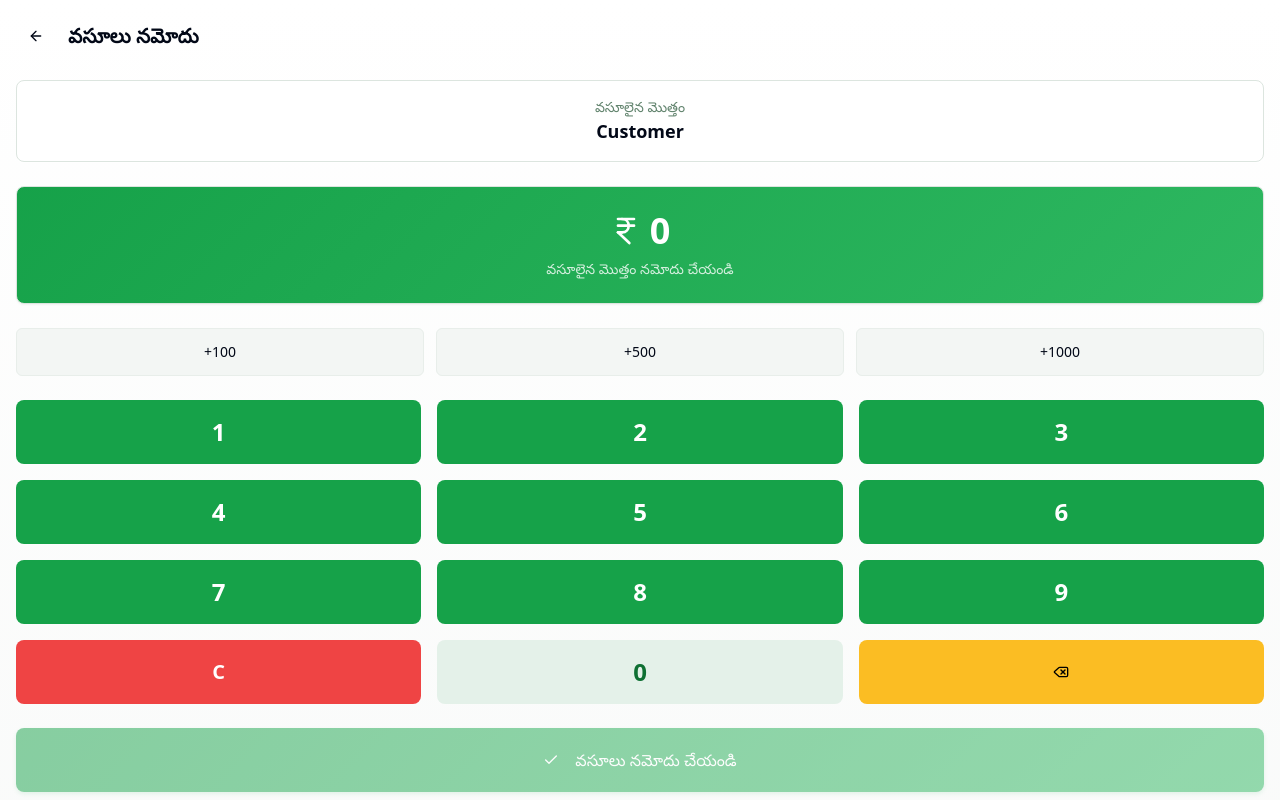
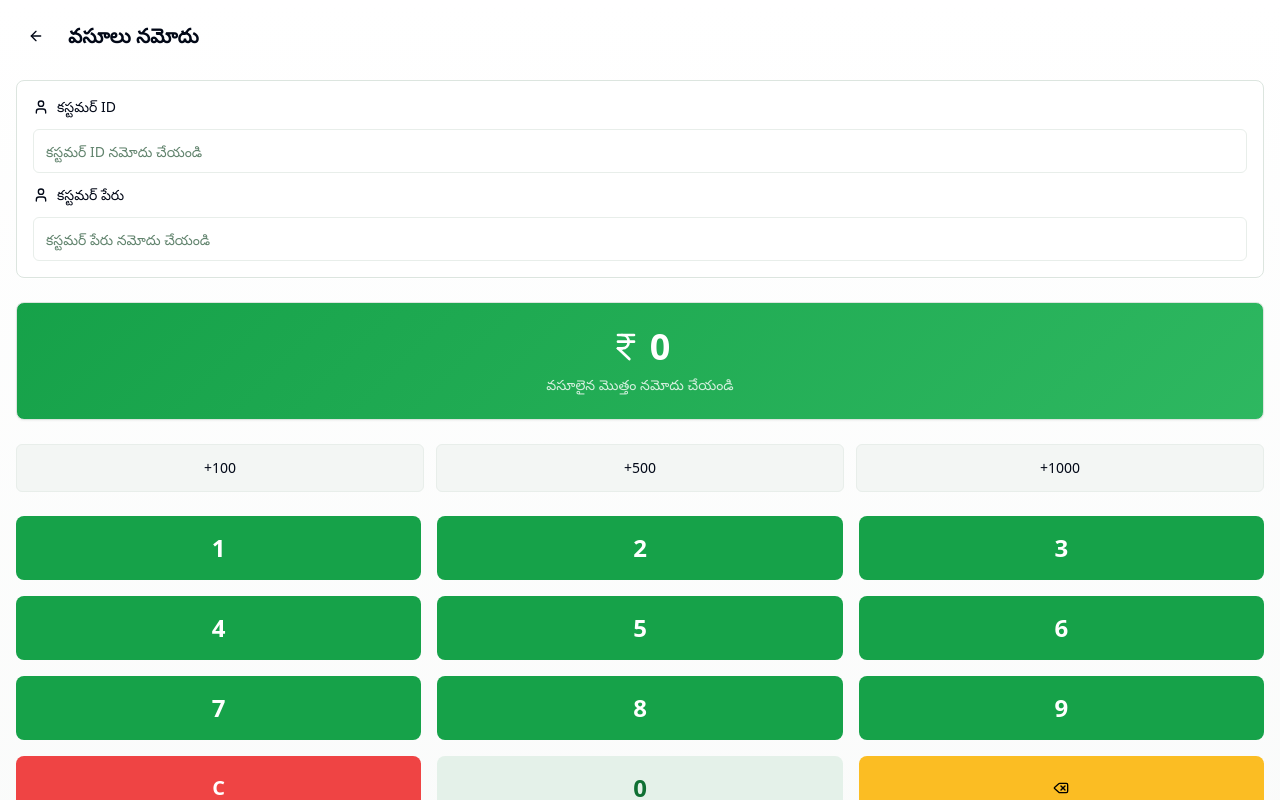
Before and after one commit to mallidiadireddy9999-crypto/jama-daily-collections, a React (Vite) app: page / in a window 1280 px wide. Both pictures are taken after a click on the button "వసూలు నమోదు చేయండి". Shown: the top 800 px of the page. Built offline with nearby package versions, Linux system fonts and the light colour scheme.

Commit message:
Add customer ID to keypad
Add customer ID selection to the keypad for recording collections.

```diff
--- a/src/components/Dashboard.tsx
+++ b/src/components/Dashboard.tsx
@@ -58,7 +58,8 @@ const Dashboard = () => {
     });
   };
 
-  const handlePaymentConfirm = (amount: number) => {
+  const handlePaymentConfirm = (amount: number, customerId: string, customerName: string) => {
+    setSelectedCustomer(customerName);
     // Update stats with received amount
     setTodayStats(prev => ({
       ...prev,
@@ -69,7 +70,7 @@ const Dashboard = () => {
     // Show success toast
     toast({
       title: "వసూలు విజయవంతంగా నమోదు చేయబడింది! ✅",
-      description: `${selectedCustomer} నుండి ₹${amount.toLocaleString()} వసూలైంది`,
+      description: `${customerName} (ID: ${customerId}) నుండి ₹${amount.toLocaleString()} వసూలైంది`,
       duration: 3000,
     });
 
--- a/src/components/PaymentKeypad.tsx
+++ b/src/components/PaymentKeypad.tsx
@@ -1,16 +1,20 @@
 import { useState } from 'react';
 import { Card } from "@/components/ui/card";
 import { Button } from "@/components/ui/button";
-import { ArrowLeft, Check, Mic, Delete, IndianRupee } from "lucide-react";
+import { Input } from "@/components/ui/input";
+import { Label } from "@/components/ui/label";
+import { ArrowLeft, Check, Mic, Delete, IndianRupee, User } from "lucide-react";
 
 interface PaymentKeypadProps {
   onBack: () => void;
-  onConfirm: (amount: number) => void;
+  onConfirm: (amount: number, customerId: string, customerName: string) => void;
   customerName?: string;
 }
 
 const PaymentKeypad = ({ onBack, onConfirm, customerName = "Customer" }: PaymentKeypadProps) => {
   const [amount, setAmount] = useState('');
+  const [customerId, setCustomerId] = useState('');
+  const [selectedCustomerName, setSelectedCustomerName] = useState('');
 
   const quickAmounts = [100, 500, 1000];
 
@@ -35,8 +39,8 @@ const PaymentKeypad = ({ onBack, onConfirm, customerName = "Customer" }: Payment
 
   const handleConfirm = () => {
     const finalAmount = parseInt(amount) || 0;
-    if (finalAmount > 0) {
-      onConfirm(finalAmount);
+    if (finalAmount > 0 && customerId.trim() && selectedCustomerName.trim()) {
+      onConfirm(finalAmount, customerId.trim(), selectedCustomerName.trim());
     }
   };
 
@@ -57,11 +61,42 @@ const PaymentKeypad = ({ onBack, onConfirm, customerName = "Customer" }: Payment
         </div>
       </div>
 
+      {/* Customer Selection */}
+      <Card className="p-4 shadow-card">
+        <div className="space-y-3">
+          <Label htmlFor="customerId" className="flex items-center gap-2 text-sm font-medium">
+            <User className="h-4 w-4" />
+            కస్టమర్ ID
+          </Label>
+          <Input
+            id="customerId"
+            value={customerId}
+            onChange={(e) => setCustomerId(e.target.value)}
+            placeholder="కస్టమర్ ID నమోదు చేయండి"
+            className="h-11"
+          />
+
+          <Label htmlFor="customerName" className="flex items-center gap-2 text-sm font-medium">
+            <User className="h-4 w-4" />
+            కస్టమర్ పేరు
+          </Label>
+          <Input
+            id="customerName"
+            value={selectedCustomerName}
+            onChange={(e) => setSelectedCustomerName(e.target.value)}
+            placeholder="కస్టమర్ పేరు నమోదు చేయండి"
+            className="h-11"
+          />
+        </div>
+      </Card>
+
       {/* Customer Info */}
-      <Card className="p-4 text-center shadow-card">
-        <p className="text-sm text-muted-foreground">వసూలైన మొత్తం</p>
-        <p className="text-lg font-semibold text-foreground">{customerName}</p>
-      </Card>
+      {customerId && selectedCustomerName && (
+        <Card className="p-4 text-center shadow-card bg-muted">
+          <p className="text-sm text-muted-foreground">వసూలైన మొత్తం</p>
+          <p className="text-lg font-semibold text-foreground">{selectedCustomerName} (ID: {customerId})</p>
+        </Card>
+      )}
 
       {/* Amount Display */}
       <Card className="p-6 shadow-money bg-gradient-success">
@@ -143,7 +178,7 @@ const PaymentKeypad = ({ onBack, onConfirm, customerName = "Customer" }: Payment
           variant="money"
           size="xl"
           onClick={handleConfirm}
-          disabled={!amount || parseInt(amount) === 0}
+          disabled={!amount || parseInt(amount) === 0 || !customerId.trim() || !selectedCustomerName.trim()}
           className="w-full"
         >
           <Check className="h-6 w-6 mr-2" />
```
